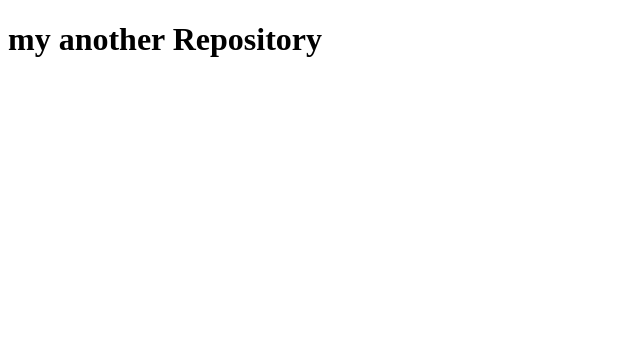
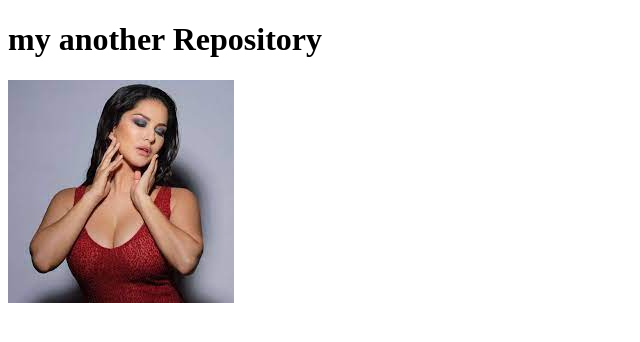
Before and after one commit to arhaam-ashik/my-another-repo, a plain HTML site: page index.html in a window 1280 px wide. Shown: the whole page, without its empty margins (0-640 px from the left). Drawn offline with Linux system fonts and the light colour scheme.

Commit message:
pic added

```diff
--- a/index.html
+++ b/index.html
@@ -8,5 +8,6 @@
 </head>
 <body>
     <h1>my another Repository</h1>
+    <img src="download.jfif" alt="">
 </body>
 </html>
```
Also changed, not shown: download.jfif (added).
